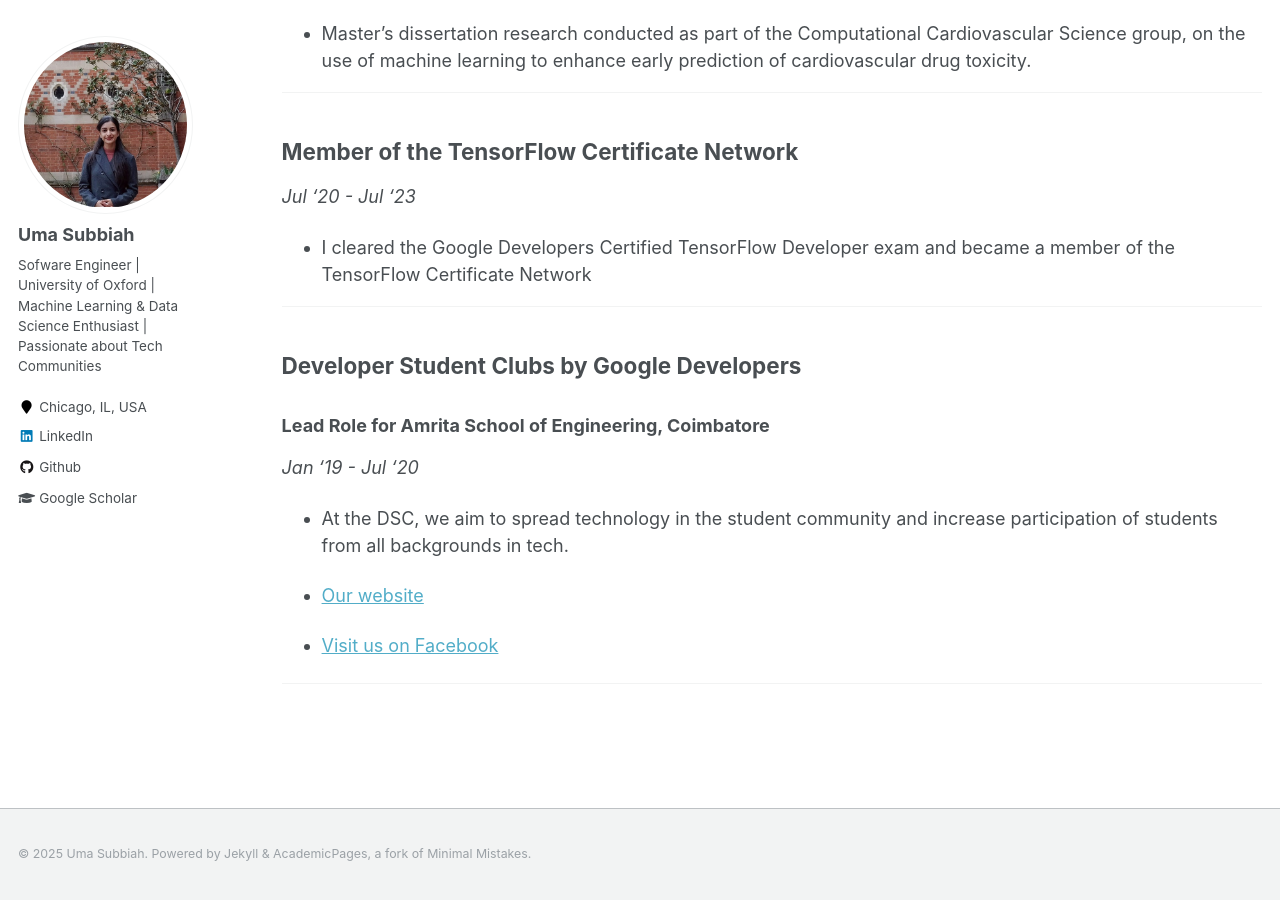
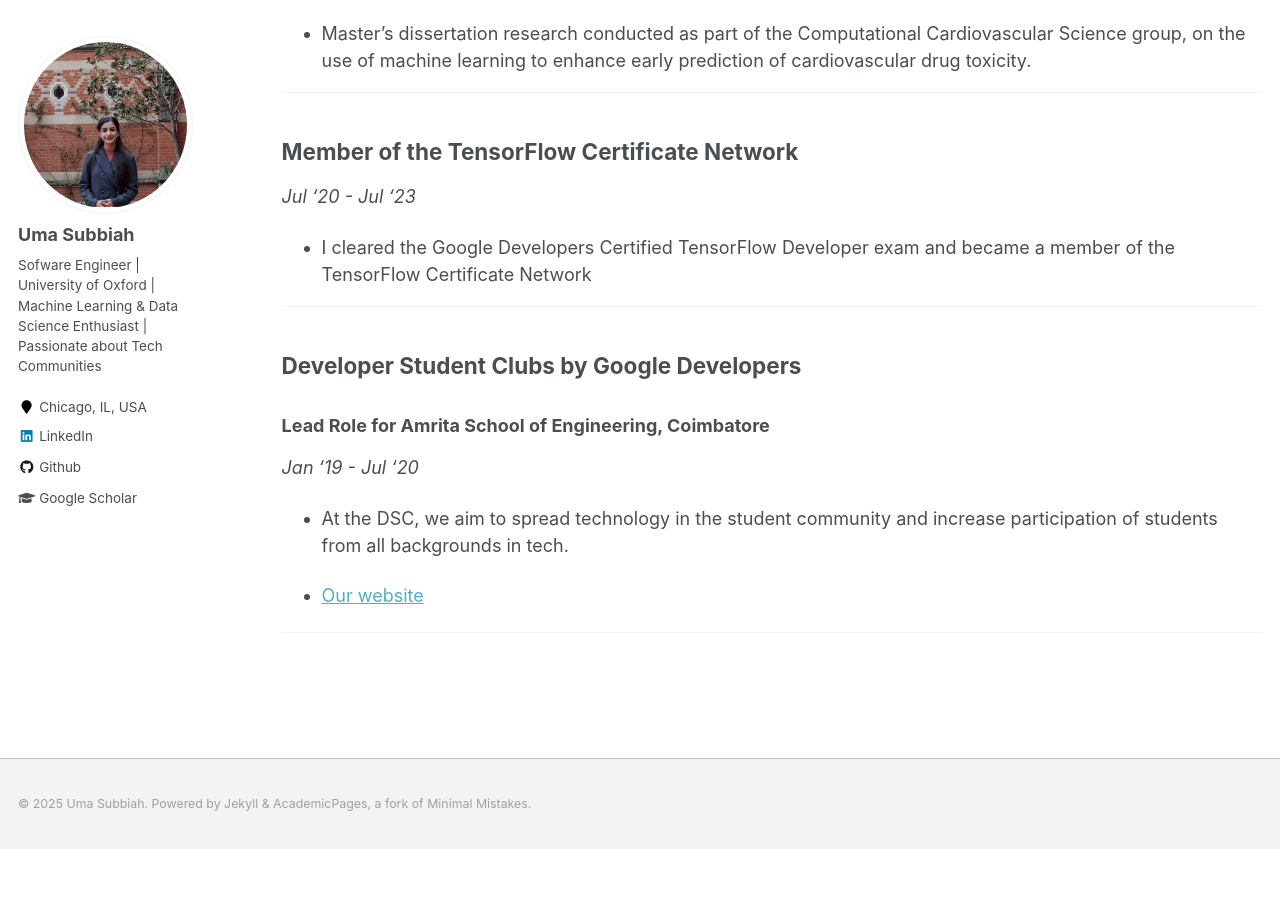
Before and after one commit to uma-subbiah/uma-subbiah.github.io, a Jekyll site: the page built from _pages/societies.md, in a window 1280 px wide and 900 px high, scrolled down 712 px. Built offline with Jekyll 4.4.1, drawn with Linux system fonts in a browser that asks for light colours; after the commit the page ends 1561 px from its top, so only the background shows below that.

Commit message:
update link

```diff
--- a/_pages/societies.md
+++ b/_pages/societies.md
@@ -48,7 +48,5 @@ _Jul '20 - Jul '23_
 
  - [Our website](https://sites.google.com/view/dsc-ase-cbe/)
 
- - [Visit us on Facebook](https://www.facebook.com/dsc.ase.cbe/)
-
 
 <hr>
```
